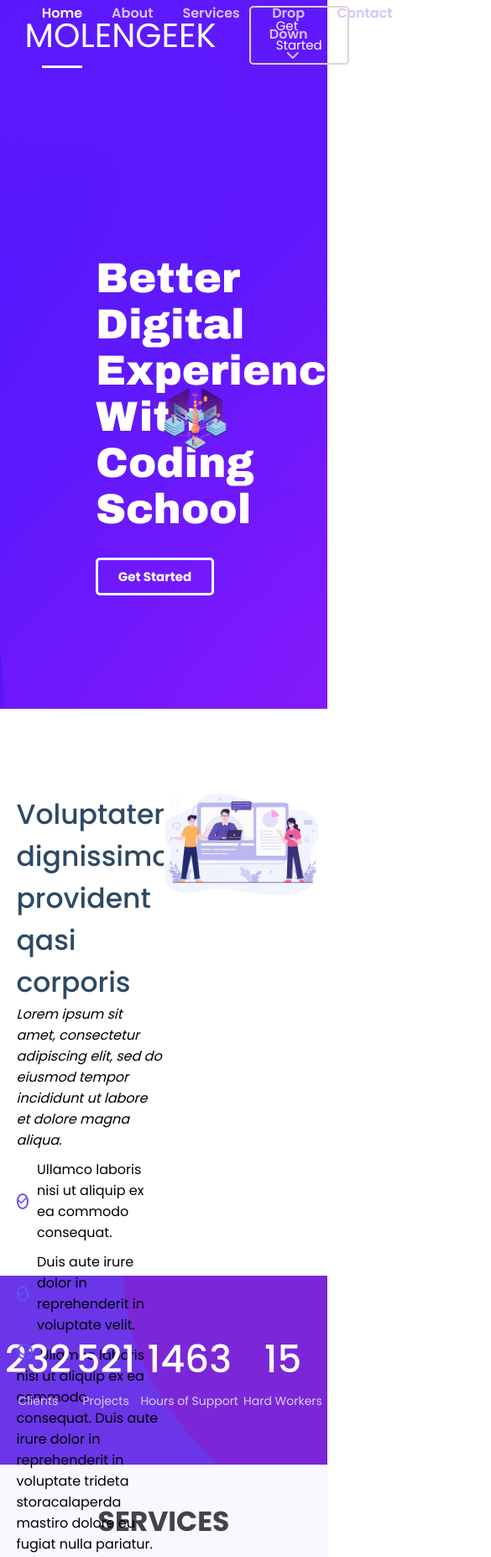
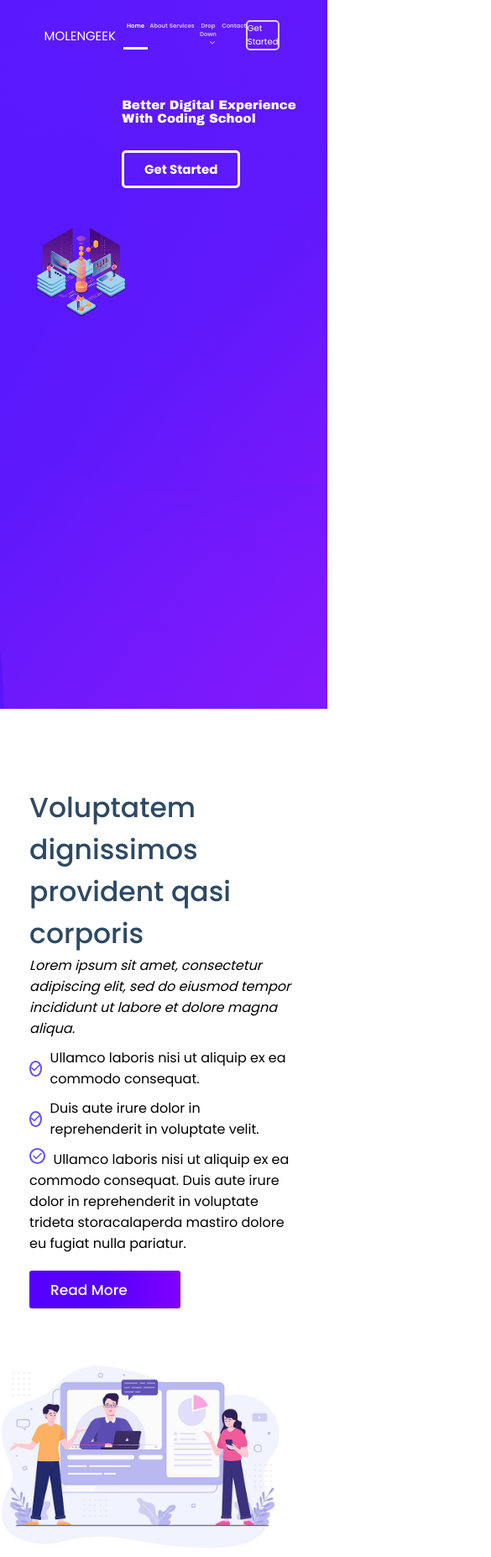
Before and after one commit to Kanzaki7/Projet_Final_Dom_emrah_oztek, a website: page index.html in a window 390 px wide. Shown: the top 1854 px of the page at 84% size, 585 px wide, since content can reach past the window. Drawn offline with Linux system fonts and the light colour scheme.

Commit message:
responsive section 2

```diff
--- a/index.html
+++ b/index.html
@@ -124,7 +124,7 @@
             </div>
         </a>
     </section>
-    <section class="section-services" id="Services">
+    <!-- <section class="section-services" id="Services">
         <div class="servTitle">SERVICES</div>
         <div class="ligneTitle"></div>
         <div class="sec3Para">
@@ -203,8 +203,8 @@
                 </div>
             </div>
         </div>
-    </section>
-    <section class="section-features" id="DropDown">
+    </section> -->
+    <!-- <section class="section-features" id="DropDown">
         <div class="servTitle">FEATURES</div>
         <div class="ligneTitle"></div>
         <div class="sec4Para">
@@ -454,8 +454,8 @@
                 <div class="circle"></div>
             </div>
         </div>
-    </section>
-    <section class="section-tech" id="Tech">
+    </section> -->
+    <!-- <section class="section-tech" id="Tech">
         <div class="techTitle">Current Tech</div>
         <div class="sec6Div2">
             <div class="titles">
@@ -533,8 +533,8 @@
                 </div>
             </div>
         </div>
-    </section>
-    <section class="section-pricing" id="Pricing">
+    </section> -->
+    <!-- <section class="section-pricing" id="Pricing">
         <div class="sec7Div1">
             <div class="servTitle">PRICING</div>
             <div class="ligneTitle"></div>
@@ -655,8 +655,8 @@
                 </div>
             </div>
         </div>
-    </section>
-    <section class="section-FAQ" id="FAQ">
+    </section> -->
+    <!-- <section class="section-FAQ" id="FAQ">
         <div class="sec8Div1">
             <div class="servTitle8">F.A.Q</div>
             <div class="ligneTitle8"></div>
@@ -766,8 +766,8 @@
                 </div>
             </div>
         </div>
-    </section>
-    <section class="section-contact" id="Contact">
+    </section> -->
+    <!-- <section class="section-contact" id="Contact">
         <div class="sec9Div1">
             <div class="servTitle9">CONTACT</div>
             <div class="ligneTitle9"></div>
@@ -827,8 +827,8 @@
                 </div>
             </div>
         </div>
-    </section>
-    <footer class="footer" id="Footer">
+    </section> -->
+    <!-- <footer class="footer" id="Footer">
         <div class="divCachéFooter"></div>
         <div class="footerDiv1">
             <div class="infoContact">
@@ -881,7 +881,7 @@
                 <i class="fa-brands fa-linkedin-in footerBrand"></i>
             </div>
         </div>
-    </footer>
+    </footer> -->
     <script src="./public/js/main.js"></script>
 </body>
 </html>
--- a/public/css/style.css
+++ b/public/css/style.css
@@ -1845,3 +1845,127 @@ footer {
     color: white;
     font-size: 18px;
 }
+
+
+
+
+/* media queries */
+
+
+@media screen and (min-width: 320px) and (max-width: 1023px) {
+
+    /* section 1 */
+
+    .section-hero {
+        flex-direction: column;
+        width: 100%;
+        /* height: 900px; */
+    }
+
+    .hero {
+        width: 100%;
+        justify-content: start;
+        align-items: start;
+        height: 300px;
+        flex-wrap: wrap;
+    }
+
+    .textHero {
+        width: 90%;
+        height: 20%;
+        justify-content: center;
+        align-items: center;
+        /* background-color: green; */
+    }
+
+    .textDigital {
+        font-size: 15px;
+    }
+
+    .hero-title {
+        font-size: 15px;
+        /* width: 30%; */
+        margin: 0px;
+        /* background-color: yellow; */
+        width: 90px;
+    }
+
+    .nav {
+        width: 100%;
+        justify-content: center;
+        align-items: center;
+        gap: 5px;
+        height: 100px;
+    }
+
+    .menu-nav {
+        flex-direction: row;
+
+    }
+
+    .textGray {
+        font-size: 7px;
+    }
+
+    .menu {
+        flex-direction: row;
+        font-size: 10px;
+        /* width: 60%; */
+        gap: 2px;
+        /* background-color: red; */
+    }
+
+    .started {
+        width: 40px;
+        padding: 0;
+        font-size: 10px;
+        /* background-color: green; */
+    }
+
+    .textStarted {
+        width: 130px;
+        padding: 0;
+    }
+
+    .divImgHero {
+        width: 80%;
+        height: 50%;
+        /* background-color: orange; */
+        justify-content: center;
+        align-items: center;
+    }
+
+    .imgHero {
+        width: 100%;
+    }
+
+
+    /* section 2 */
+
+    .section-readMore {
+        width: 100%;
+        height: 1500px;
+        flex-direction: column;
+    }
+
+    .Voluptatem {
+        flex-direction: column;
+        /* height: 70%; */
+        gap: 100px;
+    }
+
+    .sec2Voluptatem {
+        width: 90%;
+    }
+
+    .sec2Img {
+        width: 90%;
+    }
+
+    .numbers {
+        flex-direction: column;
+    }
+
+
+
+}
```
Also changed, not shown: public/js/main.js (line endings or trailing spaces).
